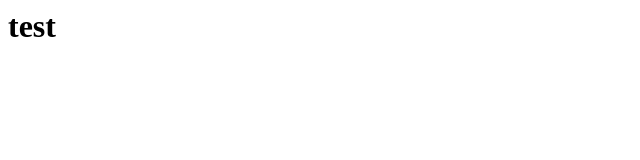
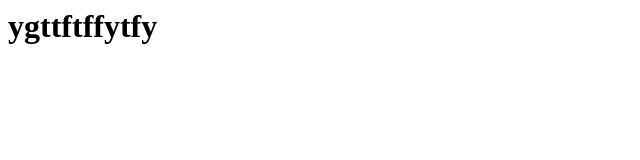
Before and after one commit to arezoozarea/test.github.io, a plain HTML site: page index.html in a window 1280 px wide. Shown: the whole page, without its empty margins (0-640 px from the left). Drawn offline with Linux system fonts and the light colour scheme.

Commit message:
Update index.html

```diff
--- a/index.html
+++ b/index.html
@@ -1,5 +1,5 @@
 <html>
 <body>
-<h1>test</h1>
+<h1>ygttftffytfy</h1>
 </body>
 </html>
```
